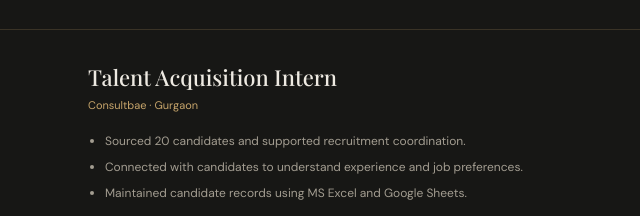
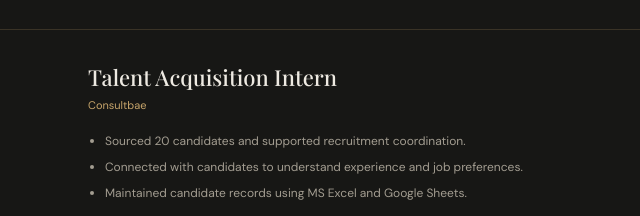
Before and after one commit to malakargorav-ship-it/pranjit-, a plain HTML site: page index.html in a window 1280 px wide. Shown: the part 2104-2320 px from the top of the page, 311-951 px from the left. Drawn offline with nearby package versions, Linux system fonts and the light colour scheme.

Commit message:
Remove Gurgaon from experience section

```diff
--- a/index.html
+++ b/index.html
@@ -52,7 +52,7 @@
         <div class="section-heading"><p class="eyebrow">02 — THE JOURNEY SO FAR</p><h2>Experience that<br><em>shapes perspective.</em></h2></div>
         <div class="timeline">
           <article class="timeline-item"><div class="timeline-date">SEP 2025 — AUG 2026</div><div class="timeline-body"><h3>Business Development Executive — Academic Counselling</h3><p class="company">EduBh</p><ul><li>Handled approximately 50 prospective-student leads per day.</li><li>Understood student goals and explained relevant academic programmes.</li><li>Managed enquiry communication and follow-ups through decision stages.</li><li>Supported relationship management and day-to-day business development operations.</li></ul></div></article>
-          <article class="timeline-item"><div class="timeline-date">DEC 2025 — FEB 2026</div><div class="timeline-body"><h3>Talent Acquisition Intern</h3><p class="company">Consultbae · Gurgaon</p><ul><li>Sourced 20 candidates and supported recruitment coordination.</li><li>Connected with candidates to understand experience and job preferences.</li><li>Maintained candidate records using MS Excel and Google Sheets.</li></ul></div></article>
+          <article class="timeline-item"><div class="timeline-date">DEC 2025 — FEB 2026</div><div class="timeline-body"><h3>Talent Acquisition Intern</h3><p class="company">Consultbae</p><ul><li>Sourced 20 candidates and supported recruitment coordination.</li><li>Connected with candidates to understand experience and job preferences.</li><li>Maintained candidate records using MS Excel and Google Sheets.</li></ul></div></article>
           <article class="timeline-item"><div class="timeline-date">MAR 2020 — PRESENT</div><div class="timeline-body"><h3>Freelance Content Creator & Social Media Strategist</h3><p class="company">Independent</p><ul><li>Built an Instagram community of 55,000+ organic followers.</li><li>Created content around personal growth and online learning.</li><li>Developed content strategies and managed audience engagement.</li></ul></div></article>
           <article class="timeline-item"><div class="timeline-date">OCT 2024 — PRESENT</div><div class="timeline-body"><h3>Private Tutor</h3><p class="company">Independent</p><ul><li>Provide one-to-one academic mentoring for school students.</li><li>Explain concepts through practical examples and interactive teaching.</li></ul></div></article>
         </div>
```
